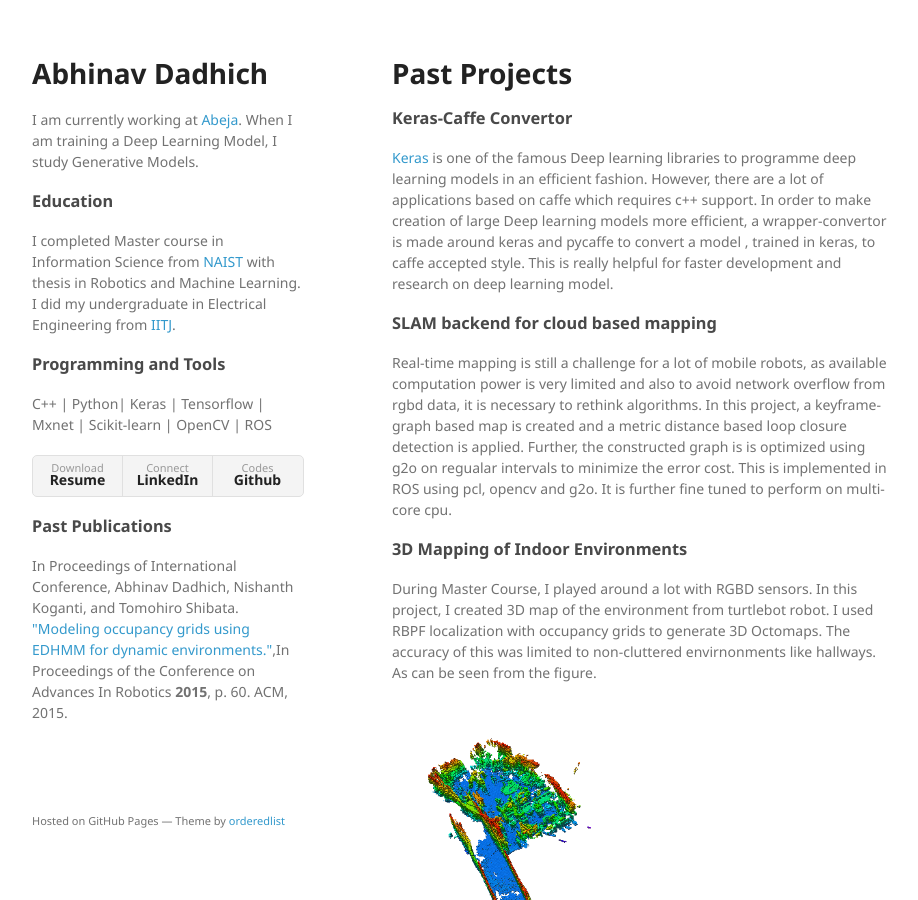
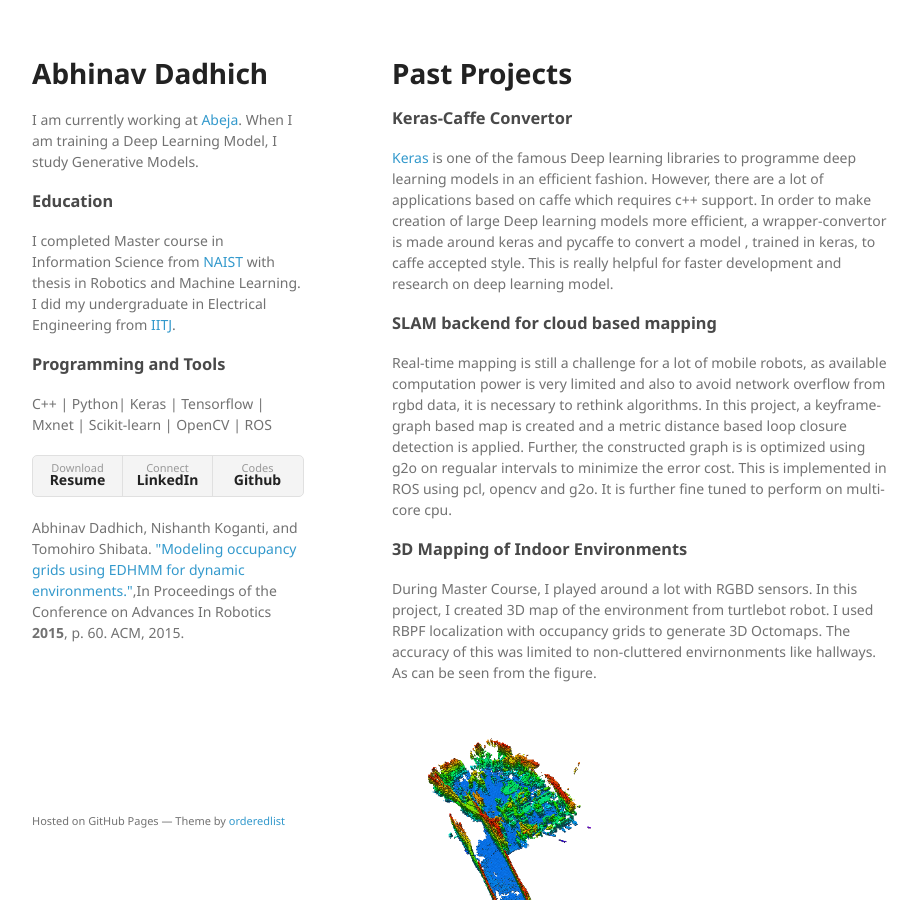
Before and after one commit to ResByte/ResByte.github.io, a Jekyll site: the page index.html, which Jekyll copies as it is, in a window 1280 px wide and 900 px high. Shown: the whole window, without its empty margins (178-1096 px from the left). Built offline with Jekyll 4.4.1, drawn with Linux system fonts in a browser that asks for light colours.

Commit message:
minor fix

```diff
--- a/index.html
+++ b/index.html
@@ -29,8 +29,8 @@
 				<li><a href="https://github.com/ResByte" title>Codes <strong>Github</strong></a></li>
 
     		</ul>
-            <h3>Past Publications </h3>
-                <p> In Proceedings of International Conference, Abhinav Dadhich, Nishanth Koganti, and Tomohiro Shibata.
+
+                <p> Abhinav Dadhich, Nishanth Koganti, and Tomohiro Shibata.
                 <a href="http://dl.acm.org/citation.cfm?id=2783510">"Modeling occupancy grids using EDHMM for dynamic environments."</a>,In Proceedings of the Conference on Advances In Robotics <b>2015</b>, p. 60. ACM, 2015.</p>
       </header>
       <section>
```
